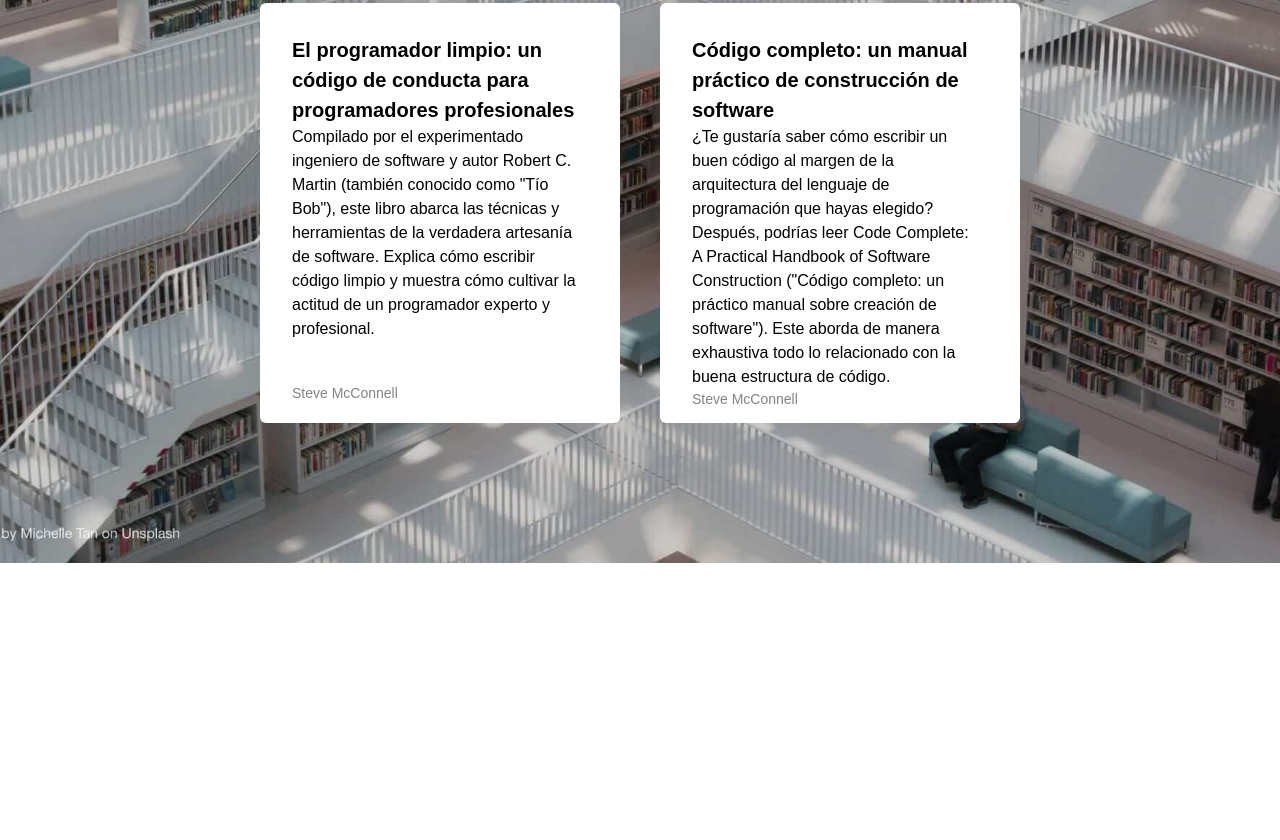
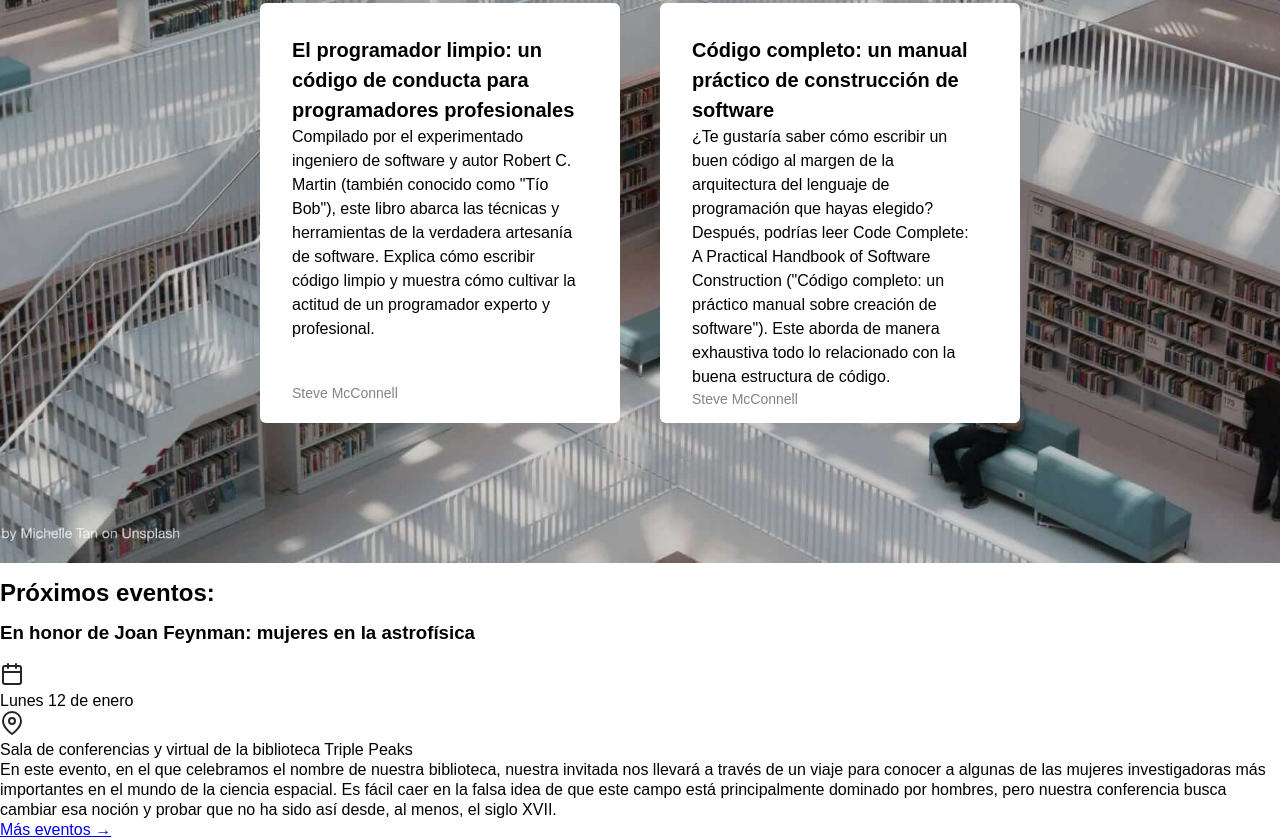
Before and after one commit to NorimNori/web_project_library_es, a plain HTML site: page index.html in a window 1280 px wide. Shown: the part 1531-2371 px from the top of the page. Before the commit the page ends 2094 px from the top, so only its background shows below. Drawn offline with Linux system fonts and the light colour scheme.

Commit message:
feat: add HTML events section

```diff
--- a/index.html
+++ b/index.html
@@ -137,6 +137,45 @@
             </li>
           </ul>
         </section>
+
+        <section class="events">
+          <div class="events__content">
+            <h2 class="events__heading">Próximos eventos:</h2>
+            <h3 class="events__title">
+              En honor de Joan Feynman: mujeres en la astrofísica
+            </h3>
+            <div class="event-info events__info-section">
+              <div class="event-info__item">
+                <img
+                  src="./images/icon_calendar.svg"
+                  alt="Calendar icon"
+                  class="event-info__icon"
+                />
+                <p class="event-info__text">Lunes 12 de enero</p>
+              </div>
+              <div class="event-info__item">
+                <img
+                  src="./images/icon_pin.svg"
+                  alt="Pin icon"
+                  class="event-info__icon"
+                />
+                <p class="event-info__text">
+                  Sala de conferencias y virtual de la biblioteca Triple Peaks
+                </p>
+              </div>
+            </div>
+            <p class="events__description">
+              En este evento, en el que celebramos el nombre de nuestra
+              biblioteca, nuestra invitada nos llevará a través de un viaje para
+              conocer a algunas de las mujeres investigadoras más importantes en
+              el mundo de la ciencia espacial. Es fácil caer en la falsa idea de
+              que este campo está principalmente dominado por hombres, pero
+              nuestra conferencia busca cambiar esa noción y probar que no ha
+              sido así desde, al menos, el siglo XVII.
+            </p>
+            <a href="#" class="events__more">Más eventos &rarr;</a>
+          </div>
+        </section>
       </main>
     </div>
   </body>
```
